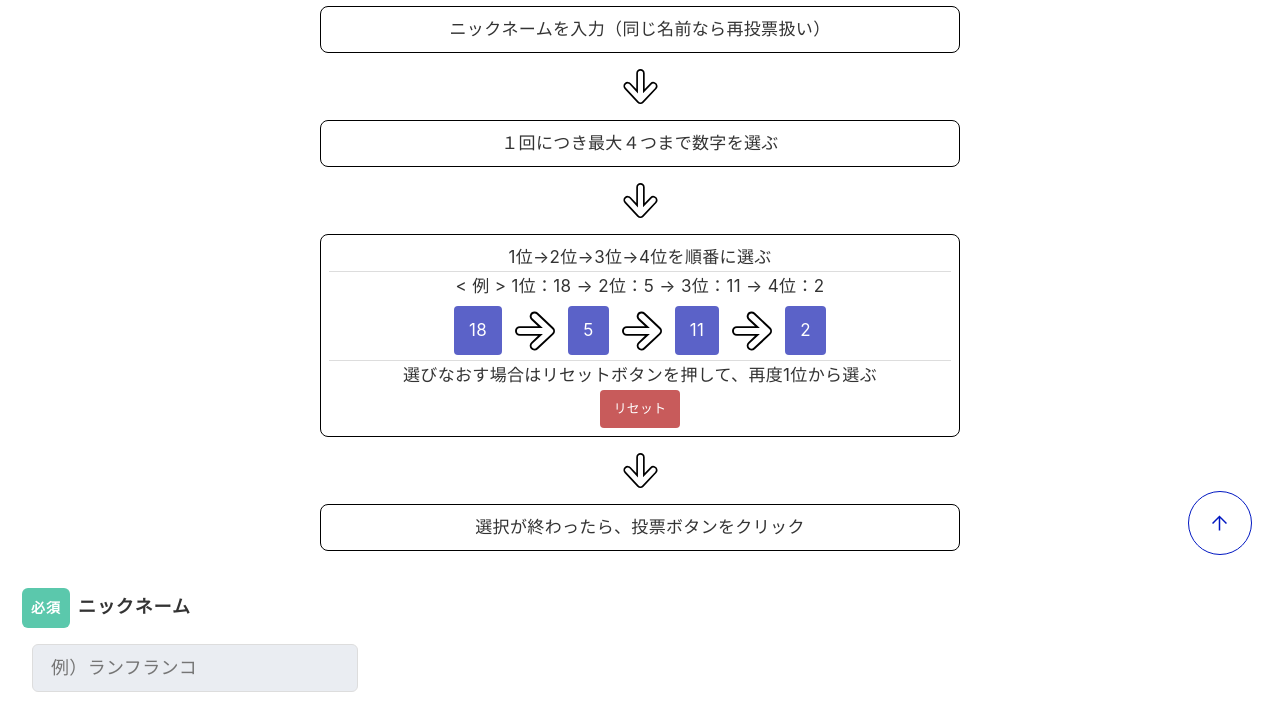
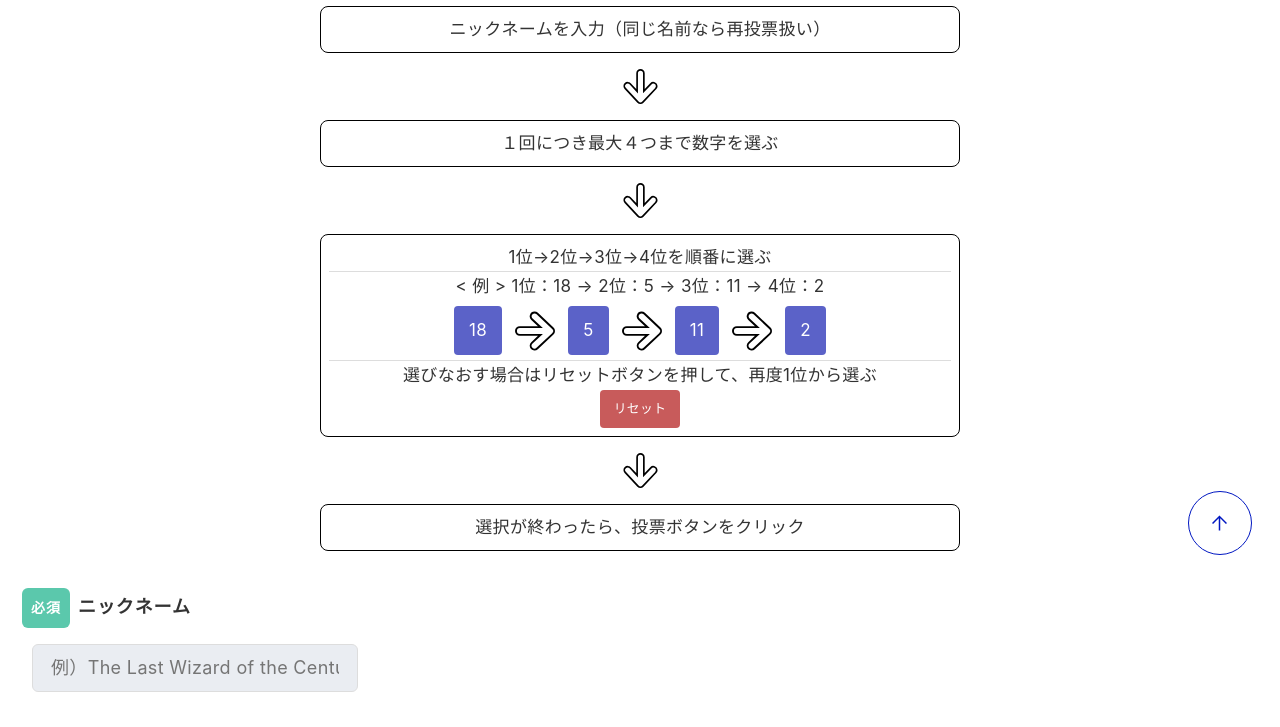
Before and after one commit to FukaminishiTama/Aggregation, a website: page src/main.html in a window 1280 px wide. Shown: the part 225-952 px from the top of the page. Drawn offline with Linux system fonts and the light colour scheme.

Commit message:
main.htmlの入力フィールドのプレースホルダーを「例）The Last Wizard of the Century」に変更

```diff
--- a/src/main.html
+++ b/src/main.html
@@ -213,7 +213,7 @@
                       ニックネーム
                   </p>
                   <!-- テキストを入力 -->
-                  <input id="form__input" type="text" class="form__input--name" placeholder="例）ランフランコ">
+                  <input id="form__input" type="text" class="form__input--name" placeholder="例）The Last Wizard of the Century">
               </div>
           </section>
 
```
